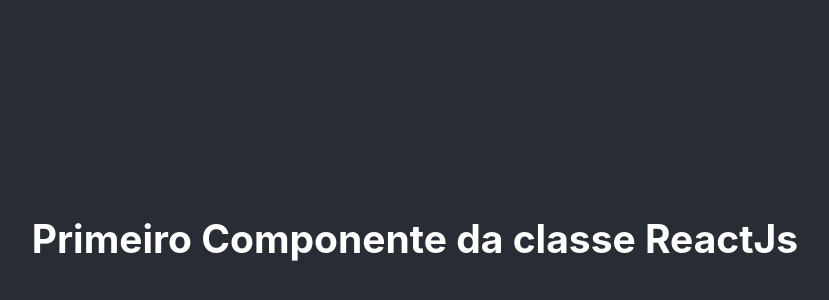
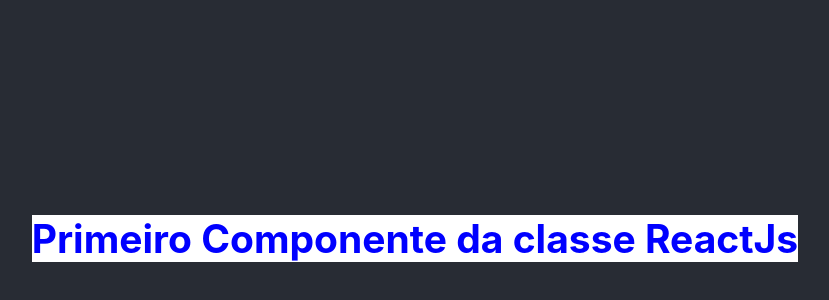
Before and after one commit to LeonardoOliveiraRosaDev/novo-app, a React (Create React App) app: page / in a window 1280 px wide. Shown: the part 162-462 px from the top of the page, without its empty margins (225-1054 px from the left). Built offline with nearby package versions, Linux system fonts and the light colour scheme.

Commit message:
att 09082022-21:06

```diff
--- a/src/App.css
+++ b/src/App.css
@@ -2,16 +2,6 @@
   text-align: center;
 }
 
-.App-logo {
-  height: 40vmin;
-  pointer-events: none;
-}
-
-@media (prefers-reduced-motion: no-preference) {
-  .App-logo {
-    animation: App-logo-spin infinite 20s linear;
-  }
-}
 
 .App-header {
   background-color: #282c34;
@@ -23,16 +13,3 @@
   font-size: calc(10px + 2vmin);
   color: white;
 }
-
-.App-link {
-  color: #61dafb;
-}
-
-@keyframes App-logo-spin {
-  from {
-    transform: rotate(0deg);
-  }
-  to {
-    transform: rotate(360deg);
-  }
-}
--- /dev/null
+++ b/src/componentes/Demo.css
@@ -0,0 +1,4 @@
+.titulo{
+    background-color: white;
+    color: blue;
+}
--- a/src/componentes/Demo.js
+++ b/src/componentes/Demo.js
@@ -1,6 +1,7 @@
 // importar os recursos necessarios para transformar uma classe
 // num componente.
 import React, {Component} from "react";
+import ('./Demo.css');
 
 
 
@@ -11,7 +12,7 @@
     render(){
         return (// aqui metodo return "constrói" a estrutura view da tela e do conteudo que sera exibido pelo browswer
         <div>
-            <h2>Primeiro Componente da classe ReactJs</h2>
+            <h2 className="titulo">Primeiro Componente da classe ReactJs</h2>
         </div>
         )
     }
```
Also changed, not shown: src/App.js (line endings or trailing spaces).
